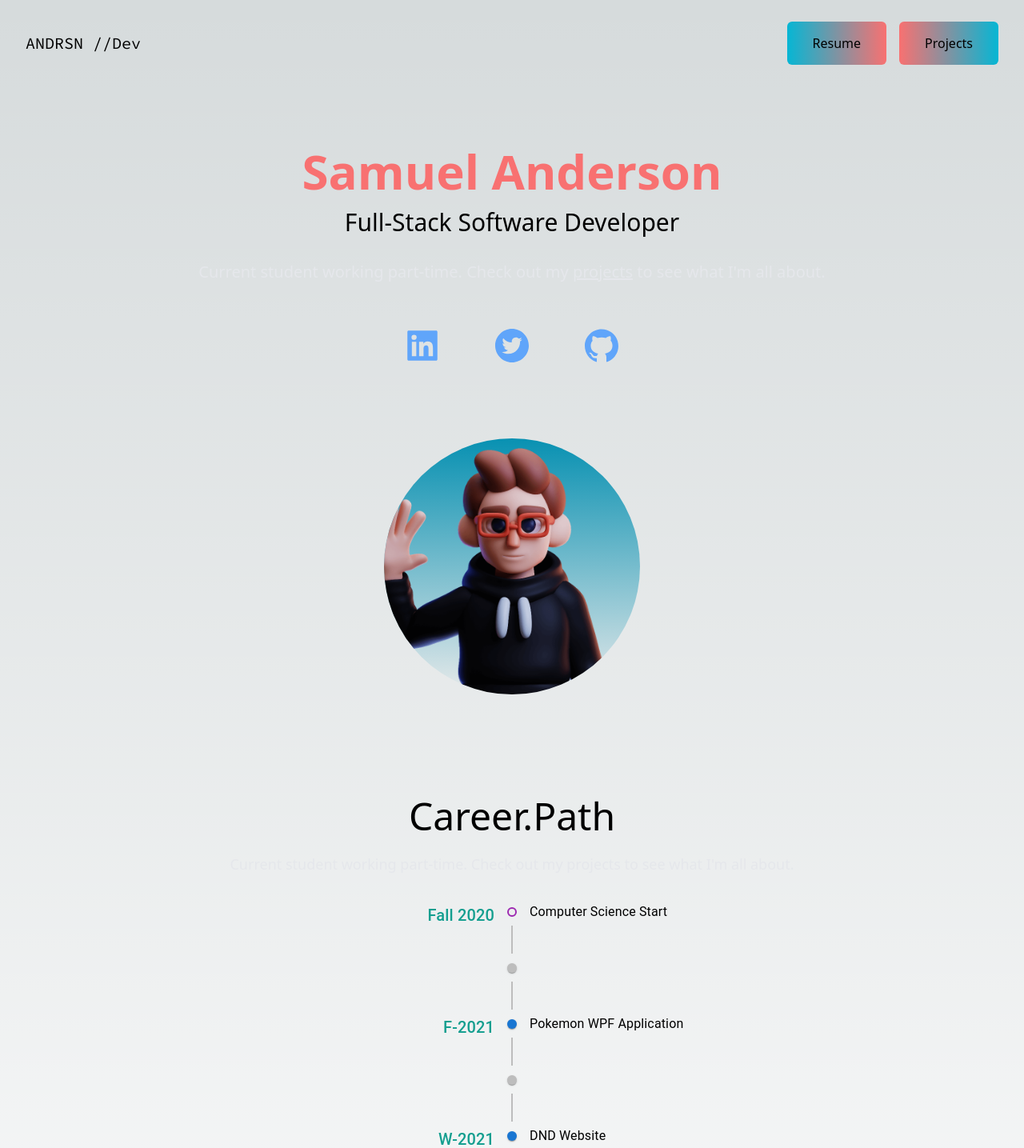
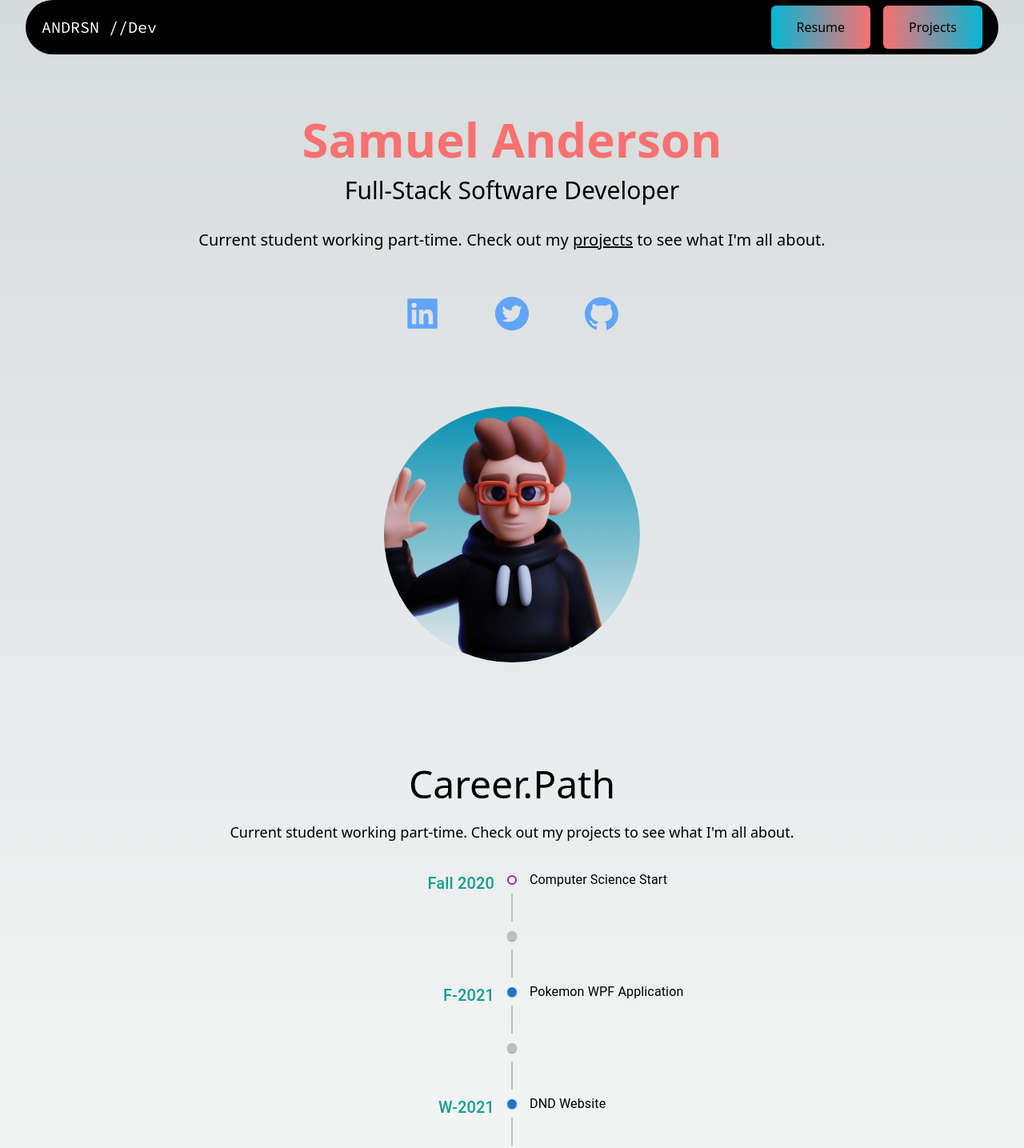
Before and after one commit to SAnderson-96/nextjsReactTailwind, a Next.js app in the folder react-portfolio/: page / in a window 1280 px wide. Shown: the top 1435 px of the page at 80% size. Built offline with nearby package versions, Linux system fonts and the light colour scheme.

Commit message:
styling for light mode nasty

```diff
--- a/react-portfolio/app/page.jsx
+++ b/react-portfolio/app/page.jsx
@@ -27,7 +27,7 @@ export default function Home() {
           <div className="text-center p-5">
             <h2 className="text-6xl text-center py-2 text-red-400 font-bold">Samuel Anderson</h2>
             <h3 className="text-3xl font-medium py-2">Full-Stack Software Developer</h3>
-            <p className="text-xl font-medium py-5 leading-8 text-gray-200">
+            <p className="text-xl font-medium py-5 leading-8 dark:text-gray-200">
               Current student working part-time. Check out my <Link href="/projects" className="underline hover:no-underline hover:text-red-400">projects</Link> to see
               what I&apos;m all about.
             </p>
@@ -55,7 +55,7 @@ export default function Home() {
         <section>
           <div>
             <h3 className="text-5xl pt-10 font-medium text-center">Career.Path</h3>
-            <p className="text-center text-lg font-medium py-5 leading-8 text-gray-200">
+            <p className="text-center text-lg font-medium py-5 leading-8 dark:text-gray-200">
               Current student working part-time. Check out my projects to see
               what I&apos;m all about.
             </p>
--- a/react-portfolio/app/projects/page.jsx
+++ b/react-portfolio/app/projects/page.jsx
@@ -11,10 +11,10 @@ export default function ProjectsScroll() {
           <>
           <main className='px-5'>
             <section>
-              <div className="h-screen flex flex-col text-lft max-w-full
+              <div className="flex flex-col text-lft max-w-full
                   justify-evenly mx-auto items-center">
                 <div className="text-center">
-                  <h3 className="uppercase tracking-[10px] text-yellow-400 font-medium text-4xl xl:text-6xl">
+                  <h3 className="uppercase tracking-[10px] text-yellow-600 dark:text-yellow-400 font-medium text-4xl xl:text-6xl">
                     Projects
                   </h3>
                 </div>
@@ -32,7 +32,7 @@ export default function ProjectsScroll() {
 
             </section>
 
-            <section className="h-screen">
+            <section>
               <div className="snap-start w-full snap-mandatory snap-y" id="skills">
                 <Skills skills={config.skills}
                   heightClass="h-24 xl:h-48"
--- a/react-portfolio/src/components/navbar.jsx
+++ b/react-portfolio/src/components/navbar.jsx
@@ -4,8 +4,9 @@ import Link from "next/link";
 export default function Navbar(){
 
 
-    return(<nav className="py-10 mb-12 flex justify-between ml-8 mr-8">
-      <Link href="/"><h1 className=" text-xl font-code">ANDRSN //Dev</h1></Link>
+    return(
+            <nav className="mb-12 flex justify-between ml-8 mr-8 bg-black rounded-full p-5">
+      <Link href="/"><h1 className=" text-xl font-code text-white">ANDRSN //Dev</h1></Link>
     <ul className="flex items-center">
       <li>
         <Link
--- a/react-portfolio/src/components/skills.jsx
+++ b/react-portfolio/src/components/skills.jsx
@@ -7,15 +7,15 @@ export default function Skills({skills, widthClass, heightClass}) {
     const keyString = "Skill"
     return (
         <div
-            className="flex relative flex-col text-center md:text-left xl:flex-row max-w-[2000px] xl:px-10
-          min-h-screen justify-center xl:space-y-0 mx-auto items-center snap-top">
-            <h3 className="absolute top-24 tracking-[20px] text-yellow-400 text-4xl xl:text-6xl font-bold">Skills</h3>
-            <h3 className="absolute top-44 tracking-[3px] text-yellow-600 text-lg lg:text-2xl xl:text-4xl invisible lg:visible">Hover
+            className="flex relative flex-col text-center md:text-left xl:flex-row max-w-[2000px] xl:px-10 top-10
+           justify-center xl:space-y-0 mx-auto items-center snap-top bg-gradient-to-r from-zinc-700 to-zinc-900 rounded-3xl min-h-screen inline-block">
+            <h3 className="absolute top-12 tracking-[20px] text-yellow-400 text-4xl xl:text-6xl font-bold">Skills</h3>
+            <h3 className="absolute top-24 tracking-[3px] text-yellow-600 text-lg lg:text-2xl xl:text-4xl invisible lg:visible">Hover
                 over a skill for
                 current
                 proficiency</h3>
 
-            <div className="absolute grid grid-cols-3 md:grid-cols-4 xl:grid-cols-4 gap-5 top-64">
+            <div className="absolute grid grid-cols-3 md:grid-cols-4 xl:grid-cols-4 gap-5 top-40">
                 {skills.map(skill => (
                     <Tooltip key={keyString + key++} content={`${skill.name} - ${skill.proficiency}%`}>
                         <Skill directionLeft={Math.random() < 0.5}
--- a/react-portfolio/src/components/technologies.jsx
+++ b/react-portfolio/src/components/technologies.jsx
@@ -9,7 +9,7 @@ export default function Technologies({technologies}) {
     return (
         <div
             className="flex flex-col text-center md:text-left xl:px-10
-          min-h-screen xl:space-y-0 mx-auto snap-top max-w-[1000px]">
+          min-h-screen xl:space-y-0 mx-auto snap-top max-w-[1000px] bg-gradient-to-r from-zinc-700 to-zinc-900 rounded-3xl dark:bg-none">
             <h3 className="tracking-[10px] text-yellow-400 text-4xl xl:text-6xl my-5 text-center xl:my-24">
                 Technologies Used
             </h3>
```
